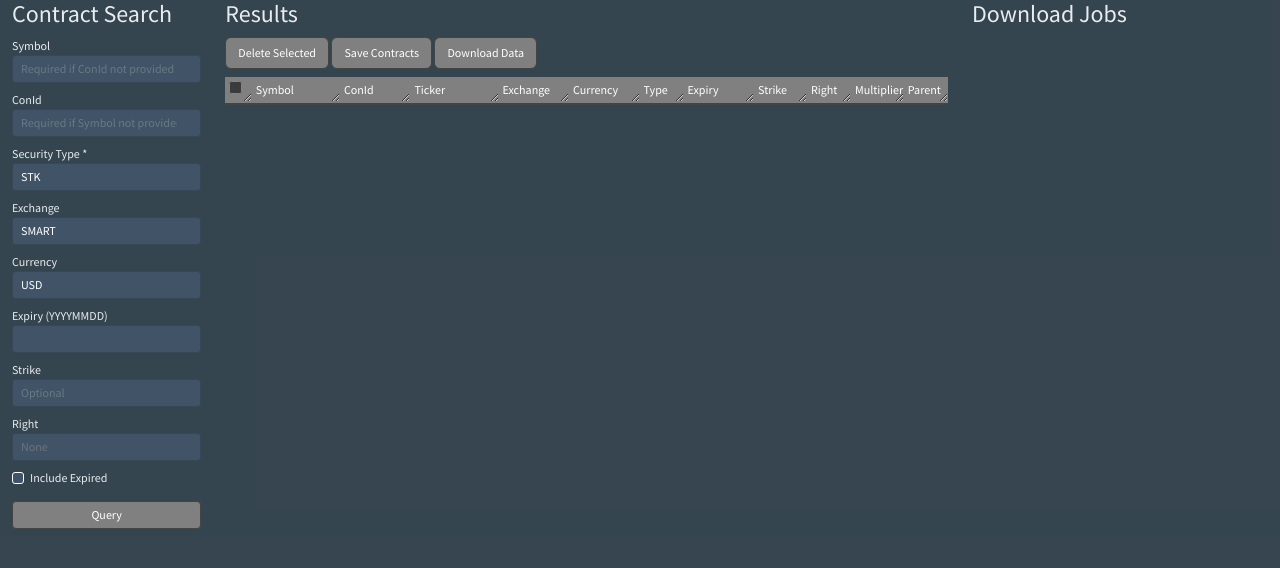
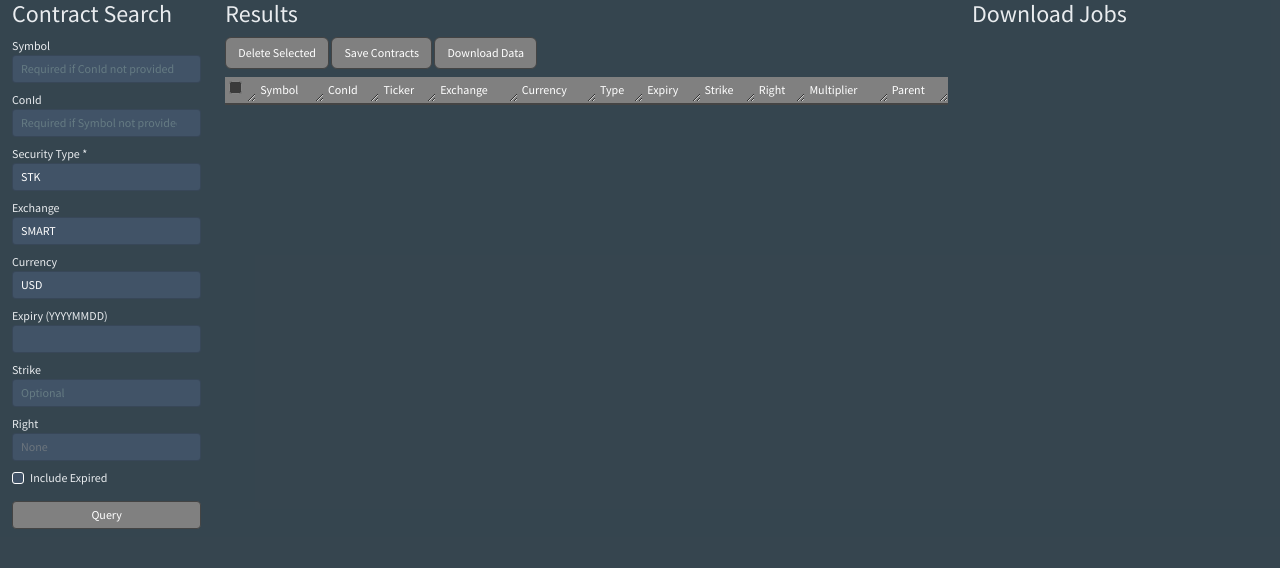
Before and after one commit to alacazar/ib-connect, a Flask app: page / in a window 1280 px wide. Shown: the top 568 px of the page. Run offline with Flask 3, Linux system fonts and the light colour scheme; lists and menus that the app fills with data are empty; some libraries are stand-ins or nearby versions.

Commit message:
Change grid to auto layout for column widths to adjust to data content

```diff
--- a/ib_connect/gui/static/css/custom.css
+++ b/ib_connect/gui/static/css/custom.css
@@ -47,45 +47,10 @@ body {
 /* Grid font and layout */
 #resultsTable {
   font-size: 10px !important;
-  table-layout: fixed;
+  table-layout: auto;
   width: 100%;
 }
-#resultsTable th:nth-child(1), #resultsTable td:nth-child(1) {
-  width: 3%;
-}
-#resultsTable th:nth-child(2), #resultsTable td:nth-child(2) {
-  width: 10%;
-}
-#resultsTable th:nth-child(3), #resultsTable td:nth-child(3) {
-  width: 8%;
-}
-#resultsTable th:nth-child(4), #resultsTable td:nth-child(4) {
-  width: 10%;
-}
-#resultsTable th:nth-child(5), #resultsTable td:nth-child(5) {
-  width: 8%;
-}
-#resultsTable th:nth-child(6), #resultsTable td:nth-child(6) {
-  width: 8%;
-}
-#resultsTable th:nth-child(7), #resultsTable td:nth-child(7) {
-  width: 5%;
-}
-#resultsTable th:nth-child(8), #resultsTable td:nth-child(8) {
-  width: 8%;
-}
-#resultsTable th:nth-child(9), #resultsTable td:nth-child(9) {
-  width: 6%;
-}
-#resultsTable th:nth-child(10), #resultsTable td:nth-child(10) {
-  width: 5%;
-}
-#resultsTable th:nth-child(11), #resultsTable td:nth-child(11) {
-  width: 6%;
-}
-#resultsTable th:nth-child(12), #resultsTable td:nth-child(12) {
-  width: 5%;
-}
+
 
 /* Flat metallic header same as buttons */
 #resultsTable thead th {
```
